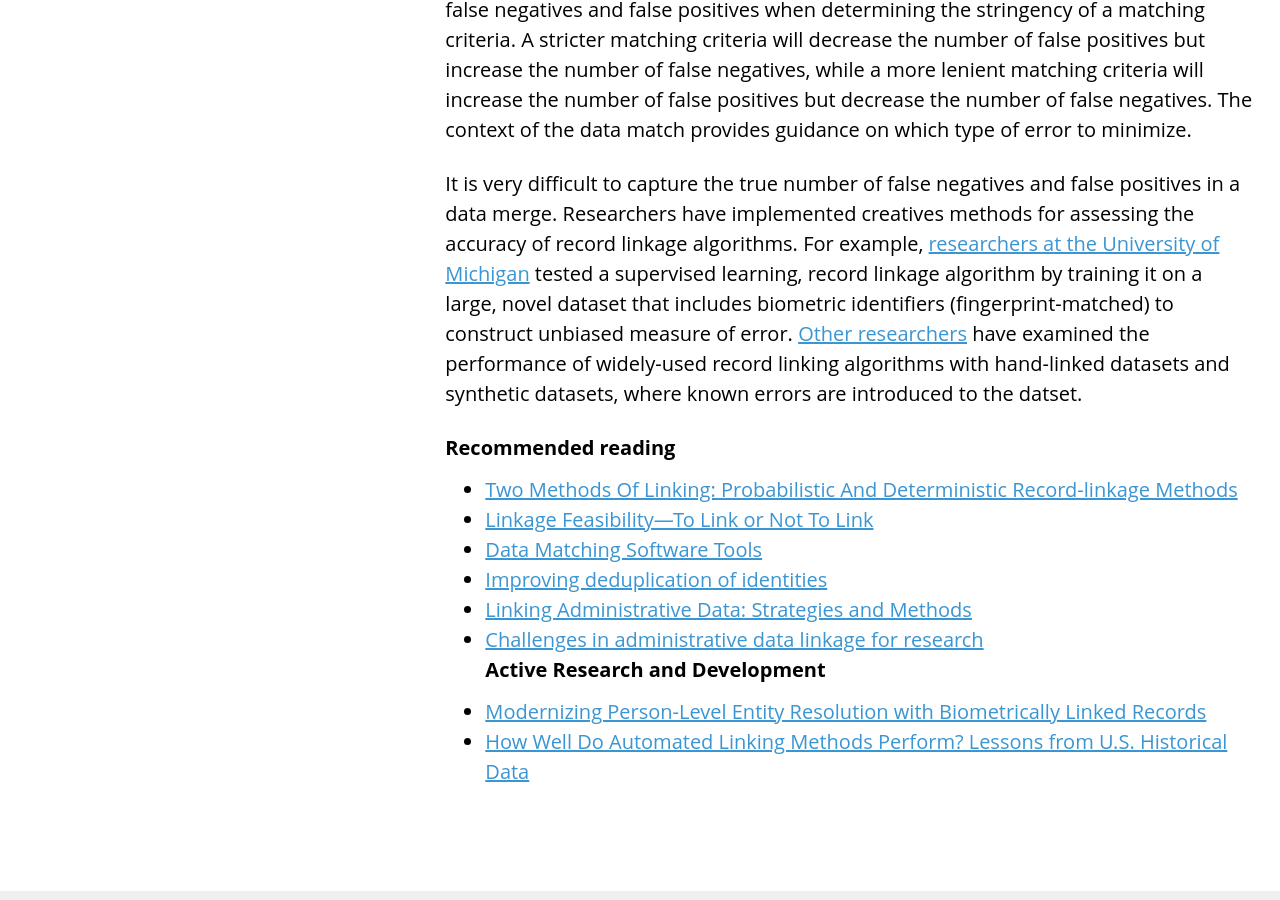
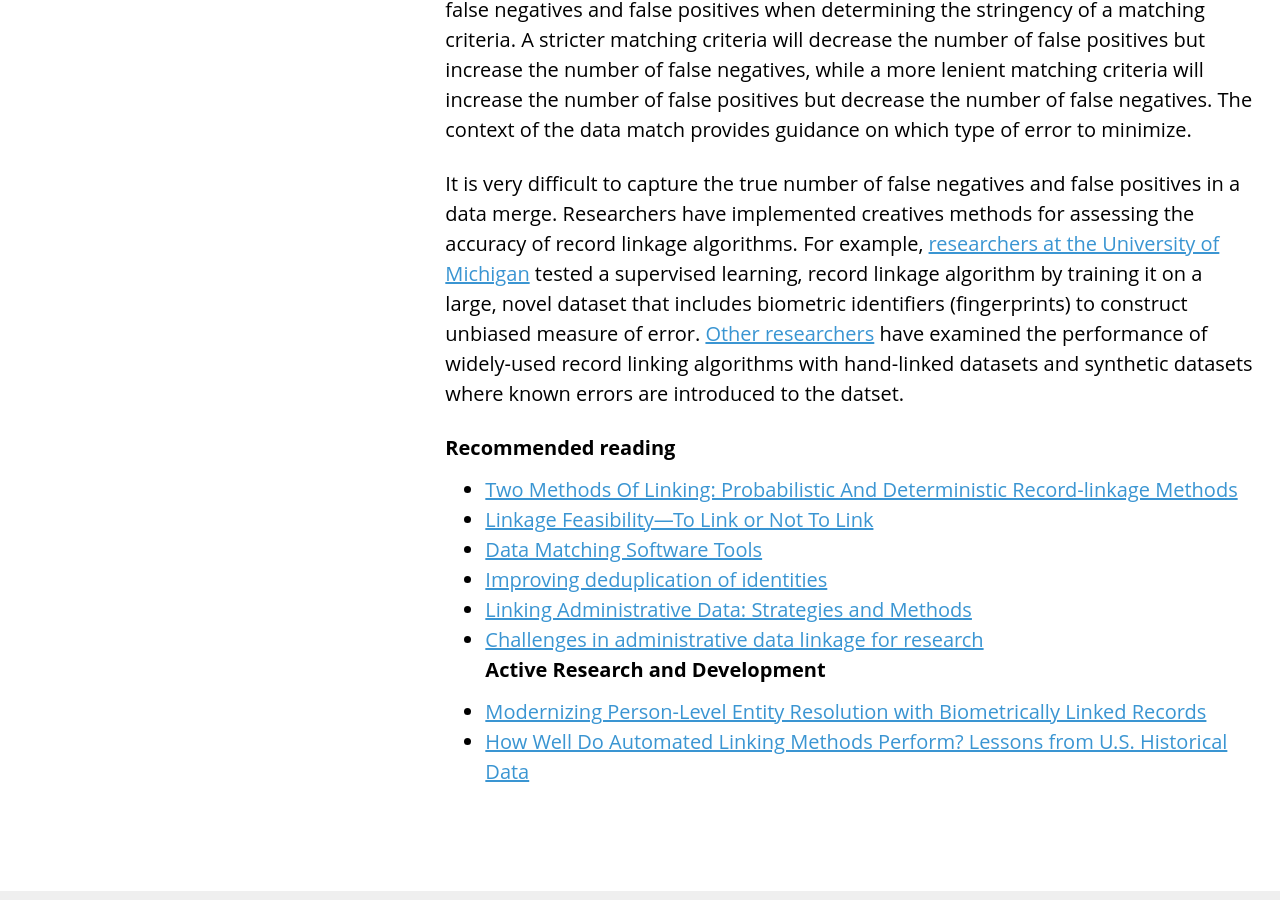
Before and after one commit to CTOpenData/data-sharing-playbook, a Jekyll site: the page built from 8_appendix-c-linking-datasets.md, in a window 1280 px wide and 900 px high, scrolled down 1447 px. Built offline with Jekyll 4.4.1, drawn with Linux system fonts in a browser that asks for light colours.

Commit message:
Update 8_appendix-c-linking-datasets.md

```diff
--- a/8_appendix-c-linking-datasets.md
+++ b/8_appendix-c-linking-datasets.md
@@ -25,8 +25,8 @@ provides a table of fields to consider when blocking.
 ### Measuring Accuracy
 There are two types of matching errors that arise when linking records. The first is a false negative, which implies two records that failed to meet the set matching criteria actually are a match. The second is a false positive, which is when two records meet the set matching criteria when they are in fact not a match. There is a tradeoff between false negatives and false positives when determining the stringency of a matching criteria. A stricter matching criteria will decrease the number of false positives but increase the number of false negatives, while a more lenient matching criteria will increase the number of false positives but decrease the number of false negatives. The context of the data match provides guidance on which type of error to minimize.
 
-It is very difficult to capture the true number of false negatives and false positives in a data merge. Researchers have implemented creatives methods for assessing the accuracy of record linkage algorithms. For example, [researchers at the University of Michigan](https://sites.lsa.umich.edu/mgms/wp-content/uploads/sites/283/2020/12/entity_resolution_20201203.pdf) tested a supervised learning, record linkage algorithm by training it on a large, novel dataset that includes biometric identifiers (fingerprint-matched) to construct unbiased measure of error. [Other researchers](http://www-personal.umich.edu/~baileymj/Bailey_Cole_Henderson_Massey.pdf) have examined the performance of
-widely-used record linking algorithms with hand-linked datasets and synthetic datasets, where known errors are introduced to the datset.
+It is very difficult to capture the true number of false negatives and false positives in a data merge. Researchers have implemented creatives methods for assessing the accuracy of record linkage algorithms. For example, [researchers at the University of Michigan](https://sites.lsa.umich.edu/mgms/wp-content/uploads/sites/283/2020/12/entity_resolution_20201203.pdf) tested a supervised learning, record linkage algorithm by training it on a large, novel dataset that includes biometric identifiers (fingerprints) to construct unbiased measure of error. [Other researchers](http://www-personal.umich.edu/~baileymj/Bailey_Cole_Henderson_Massey.pdf) have examined the performance of
+widely-used record linking algorithms with hand-linked datasets and synthetic datasets where known errors are introduced to the datset.
 
 
 
```
